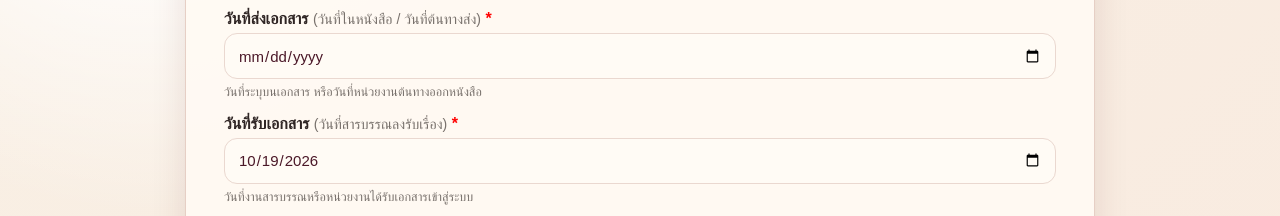
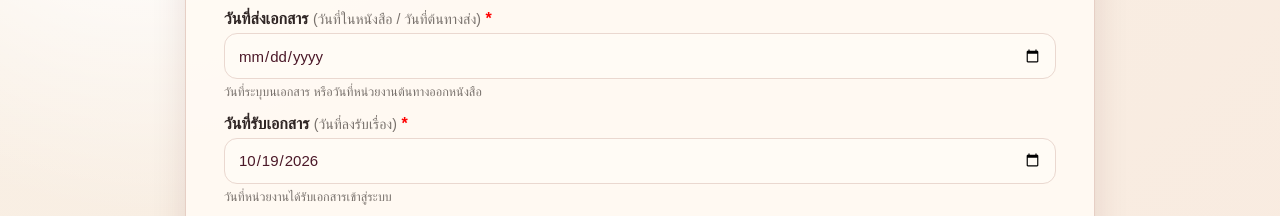
Before and after one commit to PathananBantad/CS361_Groupproject, a plain HTML site: page frontend/html/register.html in a window 1280 px wide. Shown: the part 892-1108 px from the top of the page. Drawn offline with nearby package versions, Linux system fonts and the light colour scheme; a web font is replaced by a local one.

Commit message:
add registration page HTML file

```diff
--- a/frontend/html/register.html
+++ b/frontend/html/register.html
@@ -211,22 +211,27 @@
 
                 <!-- วันที่ส่งเอกสาร -->
                 <div class="field">
-                    <label for="sendDate">วันที่ส่งเอกสาร <span style="font-size: 0.88em; font-weight: 400; color: #78716c;">(วันที่ในหนังสือ / วันที่ต้นทางส่ง)</span> <span style="color: red;">*</span></label>
+                    <label for="sendDate">วันที่ส่งเอกสาร <span
+                            style="font-size: 0.88em; font-weight: 400; color: #78716c;">(วันที่ในหนังสือ /
+                            วันที่ต้นทางส่ง)</span> <span style="color: red;">*</span></label>
                     <input id="sendDate" name="sendDate" type="date" required>
                     <small class="field-desc">วันที่ระบุบนเอกสาร หรือวันที่หน่วยงานต้นทางออกหนังสือ</small>
                 </div>
 
                 <!-- วันที่รับเอกสาร -->
                 <div class="field">
-                    <label for="receiveDate">วันที่รับเอกสาร <span style="font-size: 0.88em; font-weight: 400; color: #78716c;">(วันที่สารบรรณลงรับเรื่อง)</span> <span style="color: red;">*</span></label>
+                    <label for="receiveDate">วันที่รับเอกสาร <span
+                            style="font-size: 0.88em; font-weight: 400; color: #78716c;">(วันที่ลงรับเรื่อง)</span>
+                        <span style="color: red;">*</span></label>
                     <input id="receiveDate" name="receiveDate" type="date" required>
-                    <small class="field-desc">วันที่งานสารบรรณหรือหน่วยงานได้รับเอกสารเข้าสู่ระบบ</small>
+                    <small class="field-desc">วันที่หน่วยงานได้รับเอกสารเข้าสู่ระบบ</small>
                 </div>
 
                 <!-- Deadline (V2) -->
                 <div class="field">
-                    <label for="deadline">วันครบกำหนด (Deadline) <span style="font-size: 0.88em; font-weight: 400; color: #78716c;">(วันสุดท้ายที่ต้องดำเนินการเสร็จสิ้น)</span> <span
-                            style="color: gray; font-size: 0.85em;">(ถ้ามี)</span></label>
+                    <label for="deadline">วันครบกำหนด (Deadline) <span
+                            style="font-size: 0.88em; font-weight: 400; color: #78716c;">(วันสุดท้ายที่ต้องดำเนินการเสร็จสิ้น)</span>
+                        <span style="color: gray; font-size: 0.85em;">(ถ้ามี)</span></label>
                     <input id="deadline" name="deadline" type="date">
                     <small class="field-desc">วันกำหนดส่งงานหรือตอบกลับเอกสารนี้ (เว้นว่างไว้ได้หากไม่มีกำหนด)</small>
                 </div>
```
